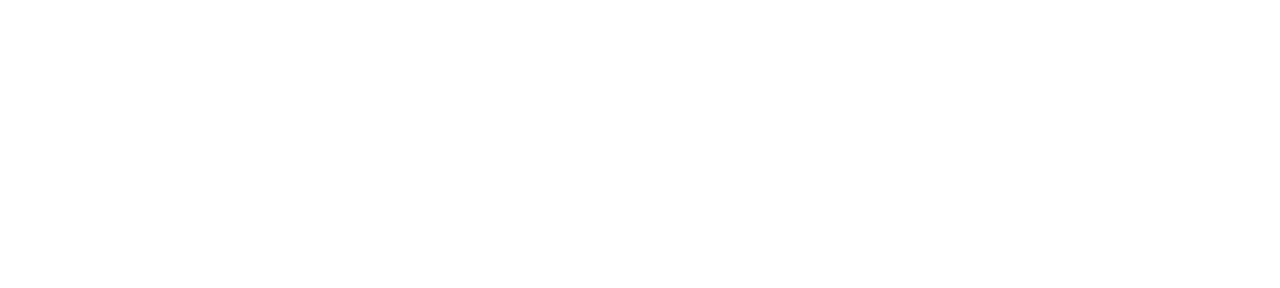
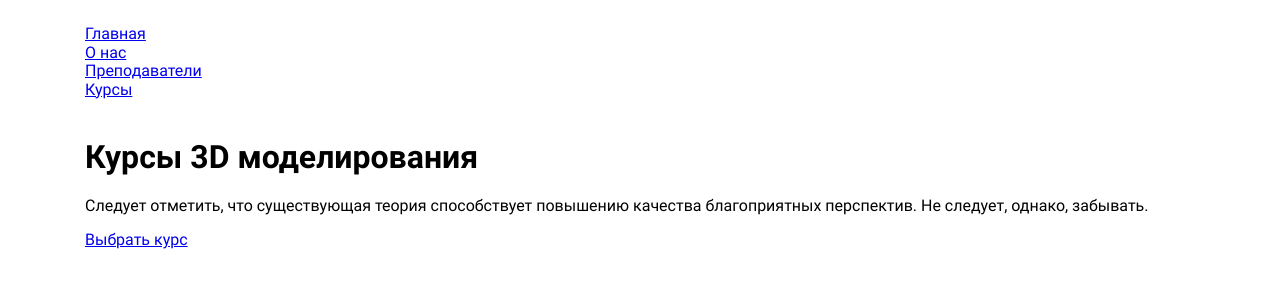
Before and after one commit to GviDoN94/3d-modeling-courses, a plain HTML site: page index.html in a window 1280 px wide. Drawn offline with nearby package versions, Linux system fonts and the light colour scheme.

Commit message:
added sections header and hero

```diff
--- a/index.html
+++ b/index.html
@@ -12,6 +12,44 @@
   <script src="js/script.js" defer></script>
 </head>
 <body class="body">
-
+  <header class="header">
+    <div class="container">
+      <div class="row">
+        <div class="col-xl-12">
+          <a href="#" class="header__logo">
+            <img src="img/logo.svg" alt="логотип skillbox. ">
+          </a>
+          <nav class="nav">
+            <ul class="nav__list list-reset">
+              <li class="nav__item">
+                <a class="nav__link" href="#hero">Главная</a>
+              </li>
+              <li class="nav__item">
+                <a class="nav__link" href="#about-us">О&nbsp;нас</a>
+              </li>
+              <li class="nav__item">
+                <a class="nav__link" href="#teachers">Преподаватели</a>
+              </li>
+              <li class="nav__item">
+                <a class="nav__link" href="#courses">Курсы</a>
+              </li>
+            </ul>
+            <button class="btn-menu btn-reset"></button>
+          </nav>
+        </div>
+      </div>
+      <div class="row">
+        <div class="col-xl-12">
+          <section class="hero">
+            <h1 class="hero__title">Курсы 3D&nbsp;моделирования</h1>
+            <p class="hero__descr">
+              Следует отметить, что существующая теория способствует повышению качества благоприятных перспектив. Не&nbsp;следует, однако, забывать.
+            </p>
+            <a href="#courses" class="link hero__link">Выбрать курс</a>
+          </section>
+        </div>
+      </div>
+    </div>
+  </header>
 </body>
 </html>
```
Also changed, not shown: img/logo.svg (added).
